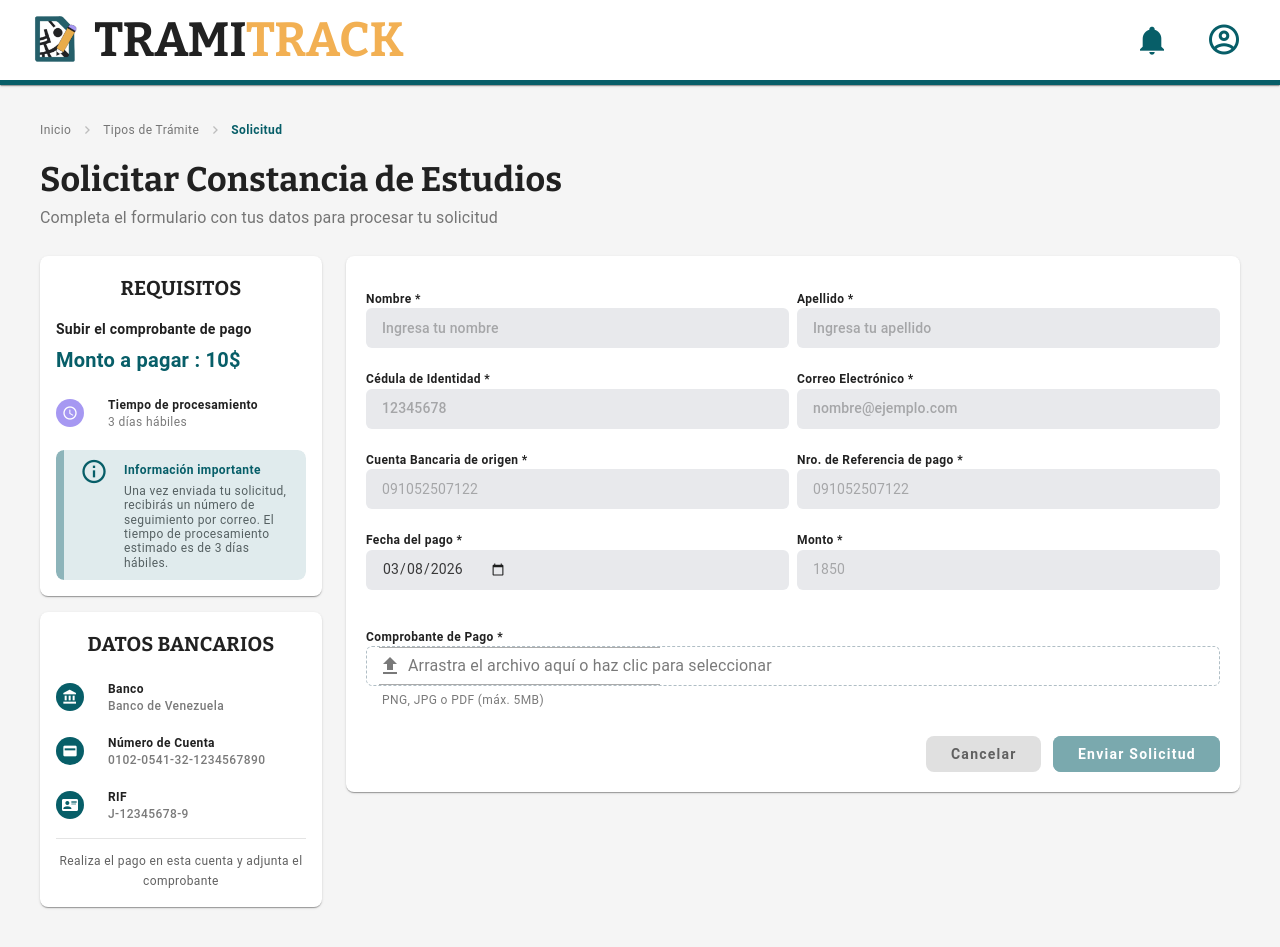
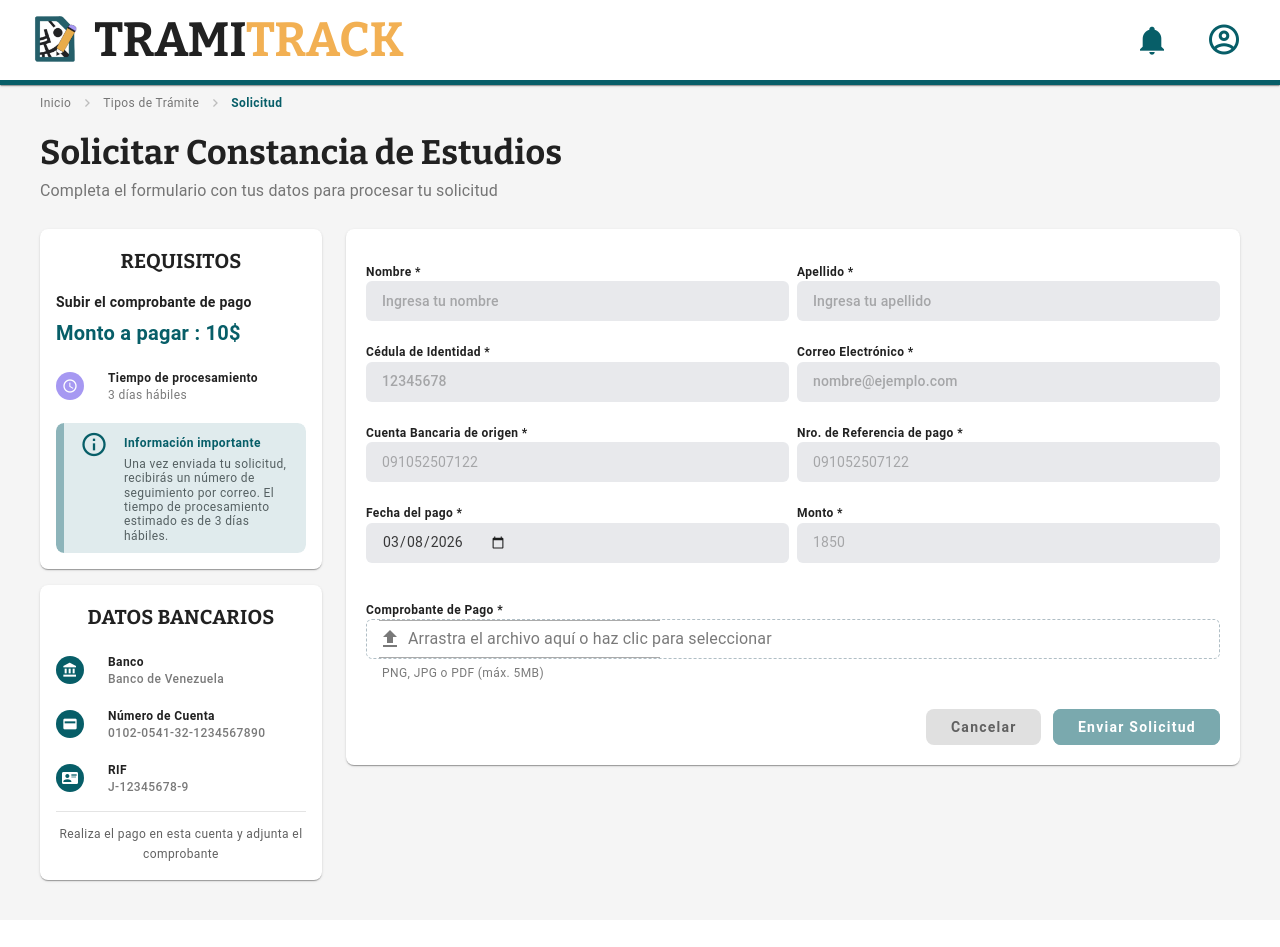
Before and after one commit to DiegoBranco/TramiTrack, a Vue app in the folder tramitrack/client/: page /solicitar-constancia in a window 1280 px wide. After the commit the page ends 920 px from the top, so only its background shows below. Built offline with nearby package versions, Linux system fonts and the light colour scheme; no server answers; sample sign-in values are in the browser's storage; a small style sheet from the web is missing.

Commit message:
Cambio migas

```diff
--- a/tramitrack/client/src/pages/solicitar-constancia.vue
+++ b/tramitrack/client/src/pages/solicitar-constancia.vue
@@ -1,6 +1,6 @@
 <template>
-  <v-container class="pa-6 pa-sm-10 bg-grey-lighten-4" fluid>
-    <app-breadcrumbs class="mb-4" />
+  <v-container class="px-6 pb-6 px-sm-10 pb-sm-10 bg-grey-lighten-4" style="padding-top: 13px;" fluid>
+    <app-breadcrumbs class="mb-2" />
 
     <!-- Loading State -->
     <div v-if="loading" class="text-center py-10">
```
